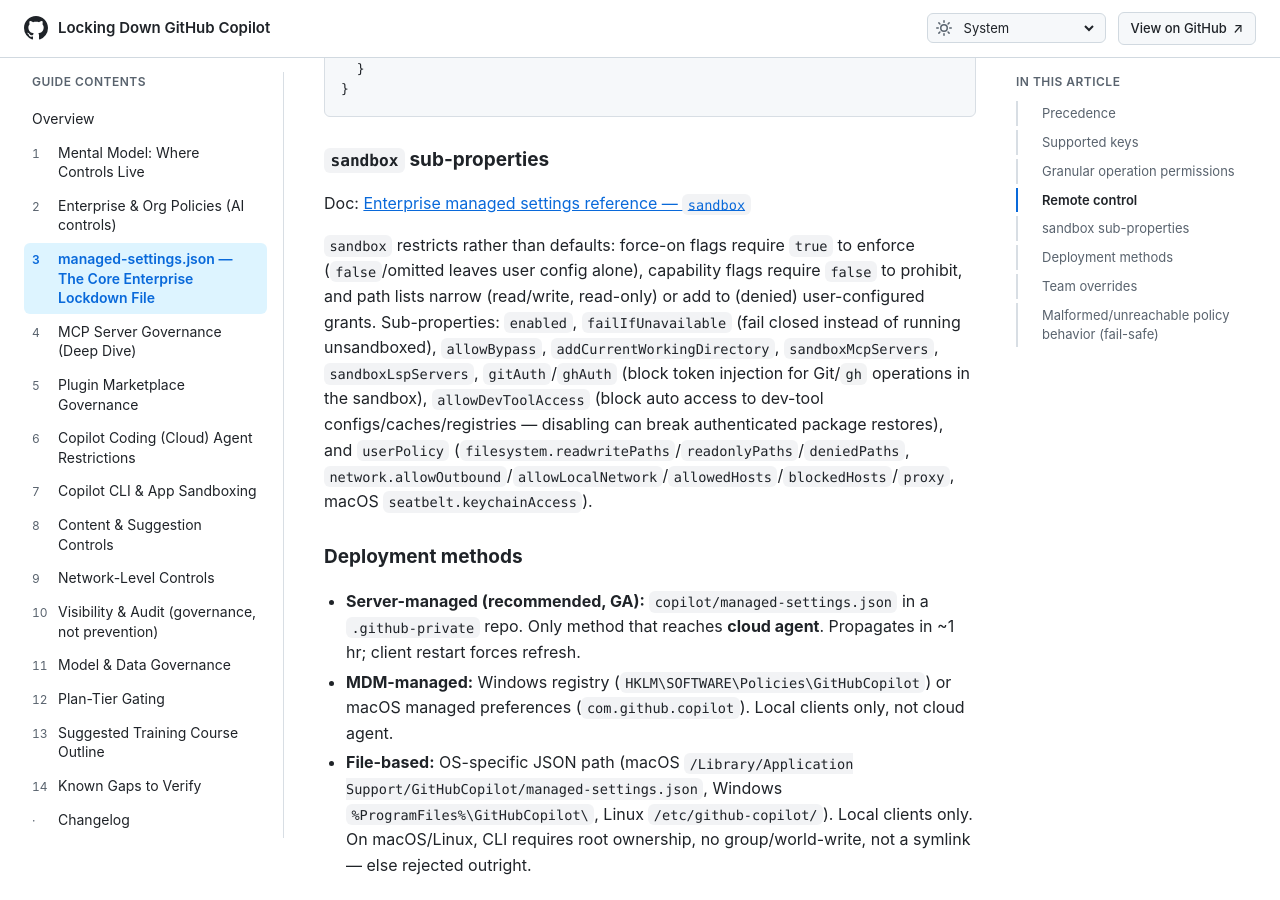
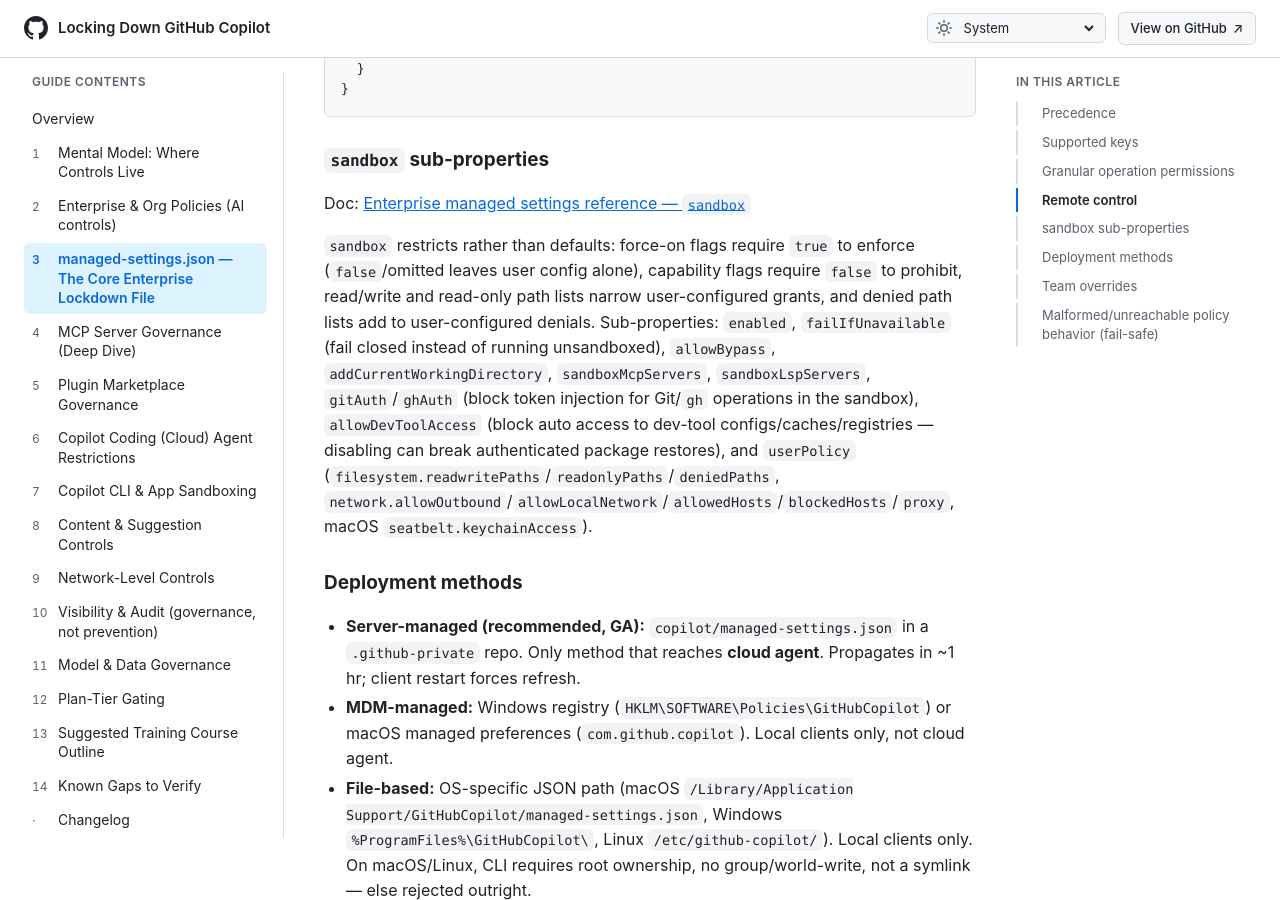
Before and after one commit to beardofedu/copilot-governance-training, a Jekyll site: the page built from docs/sections/managed-settings.md, in a window 1280 px wide and 900 px high, scrolled down 2836 px. Built offline with Jekyll 4.4.1, drawn with Linux system fonts in a browser that asks for light colours.

Commit message:
Clarify sandbox sub-properties and deployment methods
Clarified the behavior of the `sandbox` sub-properties and their requirements for flags and path lists. Updated the deployment methods section to emphasize server-managed settings.

Co-authored-by: Copilot Autofix powered by AI <175728472+Copilot@users.noreply.github.com>

```diff
--- a/docs/sections/managed-settings.md
+++ b/docs/sections/managed-settings.md
@@ -69,7 +69,7 @@ Rules use `Shell(...)` (or compatibility alias `Bash(...)`) for commands, `Read(
 ### `sandbox` sub-properties
 Doc: [Enterprise managed settings reference — `sandbox`](https://docs.github.com/en/copilot/reference/enterprise-administrators/enterprise-managed-settings#sandbox)
 
-`sandbox` restricts rather than defaults: force-on flags require `true` to enforce (`false`/omitted leaves user config alone), capability flags require `false` to prohibit, and path lists narrow (read/write, read-only) or add to (denied) user-configured grants. Sub-properties: `enabled`, `failIfUnavailable` (fail closed instead of running unsandboxed), `allowBypass`, `addCurrentWorkingDirectory`, `sandboxMcpServers`, `sandboxLspServers`, `gitAuth`/`ghAuth` (block token injection for Git/`gh` operations in the sandbox), `allowDevToolAccess` (block auto access to dev-tool configs/caches/registries — disabling can break authenticated package restores), and `userPolicy` (`filesystem.readwritePaths`/`readonlyPaths`/`deniedPaths`, `network.allowOutbound`/`allowLocalNetwork`/`allowedHosts`/`blockedHosts`/`proxy`, macOS `seatbelt.keychainAccess`).
+`sandbox` restricts rather than defaults: force-on flags require `true` to enforce (`false`/omitted leaves user config alone), capability flags require `false` to prohibit, read/write and read-only path lists narrow user-configured grants, and denied path lists add to user-configured denials. Sub-properties: `enabled`, `failIfUnavailable` (fail closed instead of running unsandboxed), `allowBypass`, `addCurrentWorkingDirectory`, `sandboxMcpServers`, `sandboxLspServers`, `gitAuth`/`ghAuth` (block token injection for Git/`gh` operations in the sandbox), `allowDevToolAccess` (block auto access to dev-tool configs/caches/registries — disabling can break authenticated package restores), and `userPolicy` (`filesystem.readwritePaths`/`readonlyPaths`/`deniedPaths`, `network.allowOutbound`/`allowLocalNetwork`/`allowedHosts`/`blockedHosts`/`proxy`, macOS `seatbelt.keychainAccess`).
 
 ### Deployment methods
 - **Server-managed (recommended, GA):** `copilot/managed-settings.json` in a `.github-private` repo. Only method that reaches **cloud agent**. Propagates in ~1 hr; client restart forces refresh.
```
